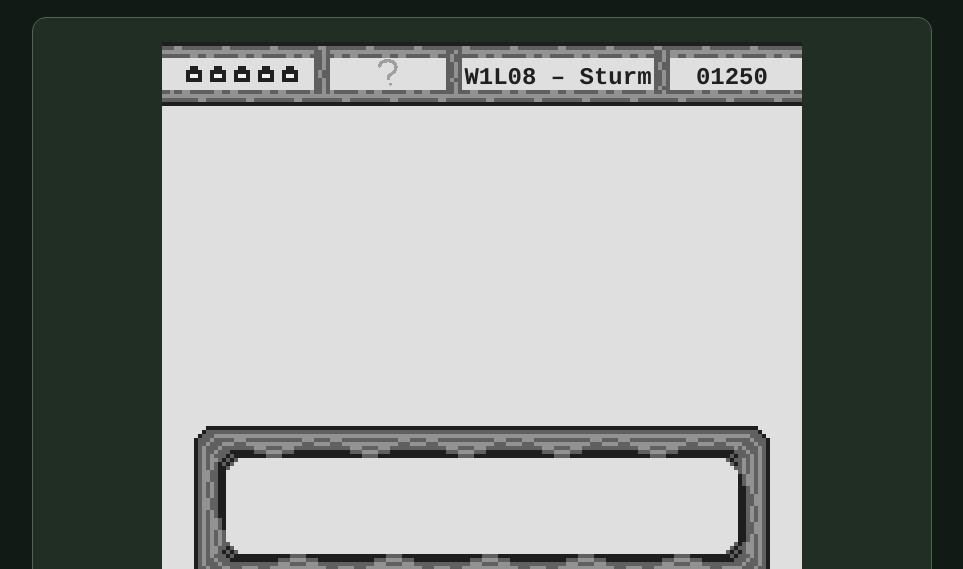
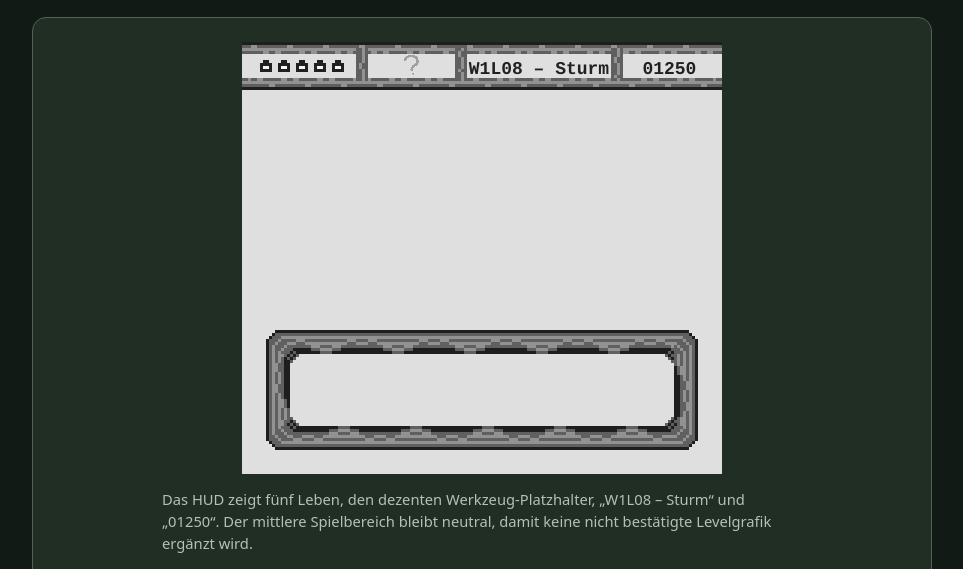
Before and after one commit to mcfilz79/Sticky-Rescue-Quest-Test, a plain HTML site: page preview/welt1-hud-rahmen-v2/index.html in a window 1280 px wide. Shown: the part 156-725 px from the top of the page, without its empty margins (158-1121 px from the left). Drawn offline with Linux system fonts and the light colour scheme.

Commit message:
Use integer pixel scaling for the preview

```diff
--- a/preview/welt1-hud-rahmen-v2/index.html
+++ b/preview/welt1-hud-rahmen-v2/index.html
@@ -13,7 +13,7 @@ main{width:min(100% - 32px,900px);margin:0 auto;padding:28px 0 40px}
 header{margin-bottom:20px}.eyebrow{margin:0 0 6px;color:#b7c995;font-size:.78rem;font-weight:700;letter-spacing:.12em;text-transform:uppercase}
 h1{margin:0;font-size:clamp(1.5rem,4vw,2.2rem);line-height:1.15}.intro{max-width:68ch;color:var(--muted);margin:12px 0 0}
 .card{border:1px solid var(--line);border-radius:14px;background:var(--panel);padding:clamp(14px,3vw,24px)}
-.stage{width:min(100%,640px);margin:0 auto}
+.stage{width:480px;max-width:100%;margin:0 auto}
 .screen{position:relative;width:100%;aspect-ratio:160/144;background:#f4f4f4;overflow:hidden;image-rendering:pixelated}
 .screen img{position:absolute;inset:0;width:100%;height:100%;object-fit:fill;image-rendering:pixelated}
 .screen .cutscene,.screen .hud-frame{mix-blend-mode:multiply}
@@ -23,7 +23,7 @@ figcaption{margin:14px auto 0;max-width:640px;color:var(--muted);font-size:.92re
 .detail{border:1px solid var(--line);border-radius:10px;padding:12px 14px;color:var(--muted);font-size:.9rem}
 .detail strong{display:block;color:var(--ink);margin-bottom:4px}
 a{color:#d2e6a8}
-@media(max-width:560px){main{width:min(100% - 20px,900px);padding-top:20px}.details{grid-template-columns:1fr}}
+@media(max-width:545px){.stage{width:320px}}\n@media(max-width:368px){.stage{width:160px}}\n@media(max-width:560px){main{width:min(100% - 20px,900px);padding-top:20px}.details{grid-template-columns:1fr}}
 </style>
 </head>
 <body>
```
